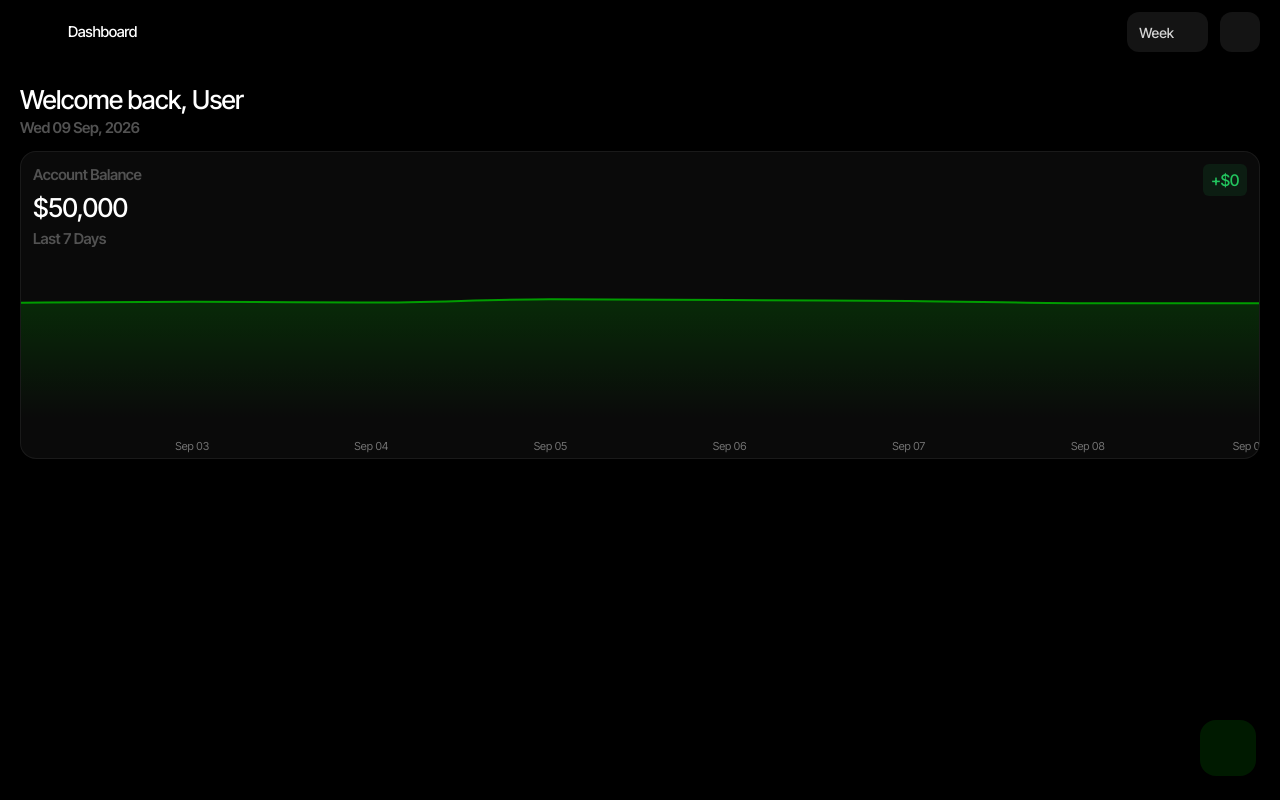
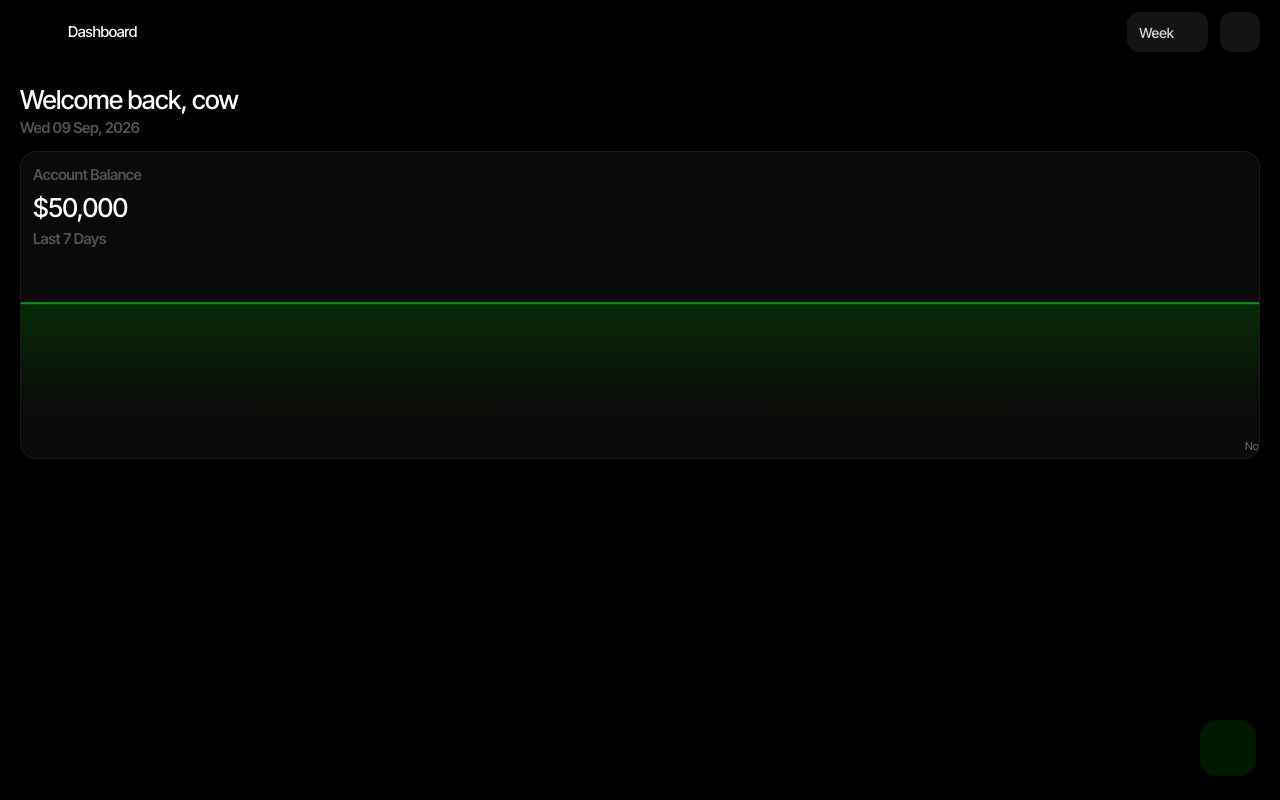
Before and after one commit to w1mayankz/soul_journal, a Next.js app: page / in a window 1280 px wide. Built offline with nearby package versions, Linux system fonts and the light colour scheme; some icons are missing.

Commit message:
Update page.tsx

```diff
--- a/app/page.tsx
+++ b/app/page.tsx
@@ -15,37 +15,8 @@ import {
 } from 'hugeicons-react';
 import * as DropdownMenu from '@radix-ui/react-dropdown-menu';
 import { Area, AreaChart, ResponsiveContainer, Tooltip, XAxis } from 'recharts';
-import { subDays, subHours, subMonths, subYears, format } from 'date-fns';
+import { format } from 'date-fns';
 import { useTrades } from '../context/trades-context';
-
-// Dynamic data generation anchored to Sept 9, 2026
-const generateChartData = (timeframe: string) => {
-  const baseDate = new Date(2026, 8, 9); // Month is 0-indexed (8 = September)
-  const data = [];
-
-  if (timeframe === 'Day') {
-    for (let i = 24; i >= 0; i--) {
-      data.push({ time: format(subHours(baseDate, i), 'ha'), value: 50000 + (Math.random() * 1000) });
-    }
-  } else if (timeframe === 'Week') {
-    for (let i = 7; i >= 0; i--) {
-      data.push({ time: format(subDays(baseDate, i), 'MMM dd'), value: 50000 + (Math.random() * 2000) });
-    }
-  } else if (timeframe === 'Month') {
-    for (let i = 30; i >= 0; i--) {
-      data.push({ time: format(subDays(baseDate, i), 'MMM dd'), value: 48000 + (Math.random() * 5000) });
-    }
-  } else if (timeframe === 'Year') {
-    for (let i = 12; i >= 0; i--) {
-      data.push({ time: format(subMonths(baseDate, i), 'MMM yyyy'), value: 40000 + (Math.random() * 15000) });
-    }
-  } else {
-    for (let i = 5; i >= 0; i--) {
-      data.push({ time: format(subYears(baseDate, i), 'yyyy'), value: 20000 + (Math.random() * 40000) });
-    }
-  }
-  return data;
-};
 
 export default function Dashboard() {
   const [timeframe, setTimeframe] = useState('Week');
@@ -53,15 +24,38 @@ export default function Dashboard() {
 
   const { trades } = useTrades();
 
-  // Calculate real balances dynamically from Context
+  const startingBalance = 50000;
   const totalRealPnl = trades.reduce((sum, trade) => sum + trade.pnl, 0);
-  const realBalance = 50000 + totalRealPnl;
+  const realBalance = startingBalance + totalRealPnl;
 
-  const chartData = generateChartData(timeframe);
+  // Builds a real equity curve dynamically based on your actual trades
+  const buildEquityCurve = () => {
+    if (trades.length === 0) {
+      // Flat line if no trades exist yet
+      return [
+        { time: 'Start', value: startingBalance },
+        { time: 'Now', value: startingBalance }
+      ];
+    }
 
-  // Anchor the chart's current end point to the real money balance
-  chartData[chartData.length - 2].value = realBalance;
-  chartData[chartData.length - 1].value = realBalance;
+    // Sort trades oldest to newest
+    const sortedTrades = [...trades].sort((a, b) => new Date(a.date).getTime() - new Date(b.date).getTime());
+
+    let runningBalance = startingBalance;
+    const curve = [{ time: 'Start', value: startingBalance }];
+
+    sortedTrades.forEach(t => {
+      runningBalance += t.pnl;
+      curve.push({
+        time: format(new Date(t.date), 'MMM dd'),
+        value: runningBalance
+      });
+    });
+
+    return curve;
+  };
+
+  const chartData = buildEquityCurve();
 
   return (
     <div className="relative min-h-screen bg-black pb-24 font-sans text-white">
@@ -124,10 +118,10 @@ export default function Dashboard() {
       {/* HEADER SECTION */}
       <section className="mt-6 px-5">
         <h1 className="text-[26px] font-medium tracking-tight">
-          Welcome back, User
+          Welcome back, cow
         </h1>
         <p className="mt-[1px] text-[15px] font-semibold text-neutral-600 tracking-tight leading-none">
-          Wed 09 Sep, 2026
+          {format(new Date(), 'EEE dd MMM, yyyy')}
         </p>
       </section>
 
@@ -147,9 +141,9 @@ export default function Dashboard() {
                 Last {timeframe === 'Day' ? '24 Hours' : timeframe === 'Week' ? '7 Days' : timeframe === 'Month' ? '30 Days' : timeframe}
               </p>
             </div>
-            {displayView !== 'Hide P&L' && (
-              <div className={`flex items-center rounded-md px-2 py-1 text-base font-medium tracking-tight ${totalRealPnl >= 0 ? 'bg-green-500/10 text-green-500' : 'bg-red-500/10 text-red-500'}`}>
-                {totalRealPnl >= 0 ? '+' : '-'}${Math.abs(totalRealPnl).toLocaleString()}
+            {displayView !== 'Hide P&L' && totalRealPnl !== 0 && (
+              <div className={`flex items-center rounded-md px-2 py-1 text-base font-medium tracking-tight ${totalRealPnl > 0 ? 'bg-green-500/10 text-green-500' : 'bg-red-500/10 text-red-500'}`}>
+                {totalRealPnl > 0 ? '+' : '-'}${Math.abs(totalRealPnl).toLocaleString()}
               </div>
             )}
           </div>
```
